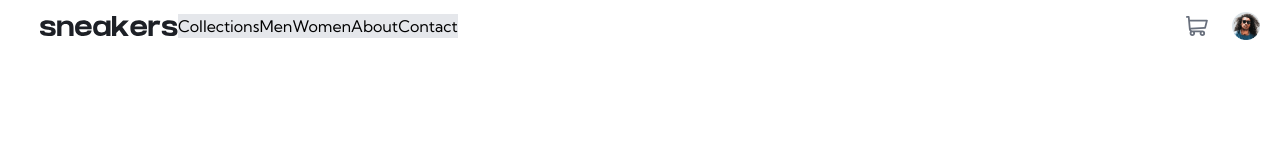
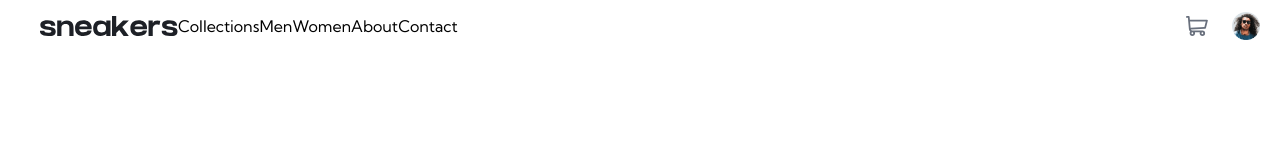
Before and after one commit to Arturo96/css2022, a React (Vite) app in the folder 17-practicas/ecommerce/: page / in a window 1280 px wide. Shown: the top 160 px of the page. Built offline with nearby package versions, Linux system fonts and the light colour scheme.

Commit message:
Modal de menú mobile hecho.

```diff
--- a/17-practicas/ecommerce/src/components/Header.jsx
+++ b/17-practicas/ecommerce/src/components/Header.jsx
@@ -2,14 +2,17 @@ import { useRef } from "react";
 import LinkPage from "./LinkPage";
 
 const Header = () => {
-  const navRef = useRef(null);
+  const navRef = useRef(null),
+    modalRef = useRef(null);
 
   const handleNavOpen = () => {
     navRef.current.classList.remove("-translate-x-full");
+    modalRef.current.classList.remove("hidden");
   };
 
   const handleNavClose = () => {
     navRef.current.classList.add("-translate-x-full");
+    modalRef.current.classList.add("hidden");
   };
 
   return (
@@ -21,9 +24,9 @@ const Header = () => {
         <img src="src/assets/logo.svg" alt="Logo" />
       </a>
       <nav
-        className="fixed lg:static top-0 left-0
+        className="fixed z-10 lg:static top-0 left-0
       w-52 h-full lg:w-auto lg:h-auto
-      bg-gray-200 lg:flex px-5 lg:px-0 py-4 lg:py-0
+      bg-white lg:flex px-5 lg:px-0 py-4 lg:py-0
       font-bold lg:font-normal
       -translate-x-full lg:translate-x-0 transition-transform duration-300"
         ref={navRef}
@@ -49,6 +52,10 @@ const Header = () => {
           <img className="w-7" src="src/assets/image-avatar.png" alt="Avatar" />
         </figure>
       </div>
+      <div
+        className="hidden lg:hidden fixed top-0 left-0 w-full h-full bg-black opacity-75"
+        ref={modalRef}
+      ></div>
     </header>
   );
 };
```
